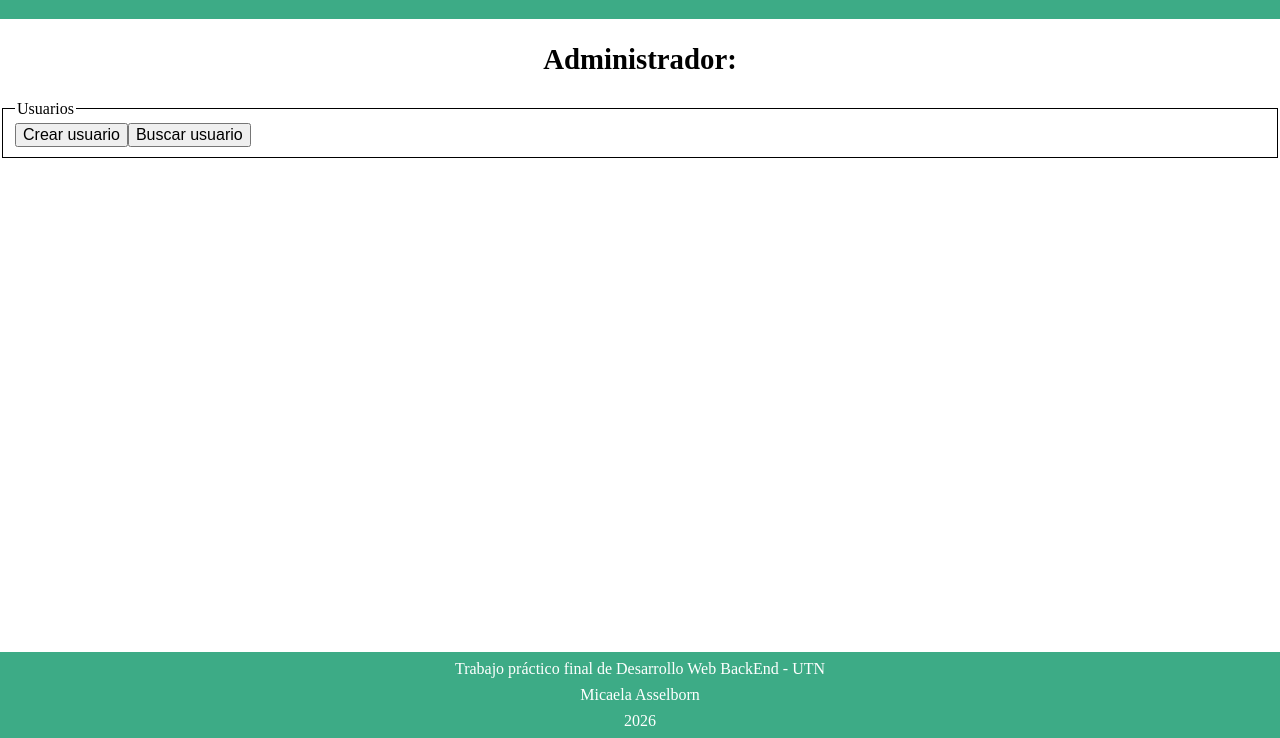
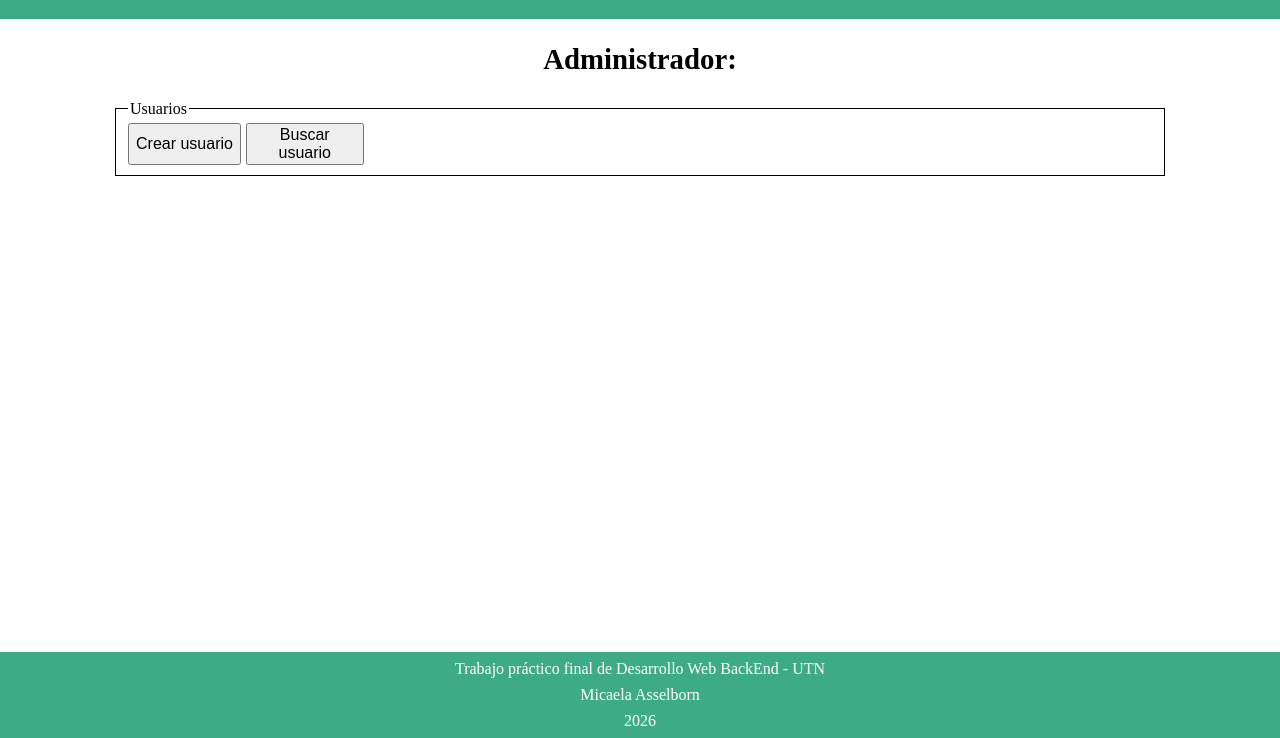
Before and after one commit to MicaelaAsselborn/tp-final-micaela-asselborn, a website: page public/pages/adminPages/admin.html in a window 1280 px wide. Shown: the part 62-800 px from the top of the page. Drawn offline with Linux system fonts and the light colour scheme.

Commit message:
correcciones de estilos css

```diff
--- a/public/index.css
+++ b/public/index.css
@@ -33,7 +33,7 @@ main {
 	margin-top: 70px;
 	max-width: 1200px;
 	width: 80%;
-	margin: 0 auto;
+	margin: auto;
 }
 
 .loggin {
--- a/public/pages/pages.css
+++ b/public/pages/pages.css
@@ -68,12 +68,15 @@ h3 {
 
 fieldset {
 	border: 1px solid black;
+	width: 80%;
+	margin: auto;
 }
 
 .div-lista {
 	display: flex;
 	align-items: center;
 	justify-content: space-between;
+	width: 800px;
 }
 
 .div-lista:not(:last-child) {
@@ -166,4 +169,10 @@ form button {
 
 .botonera {
 	display: flex;
+	justify-content: space-between;
+	width: fit-content;
 }
+
+.botonera button {
+	max-width: 50%;
+}
```
